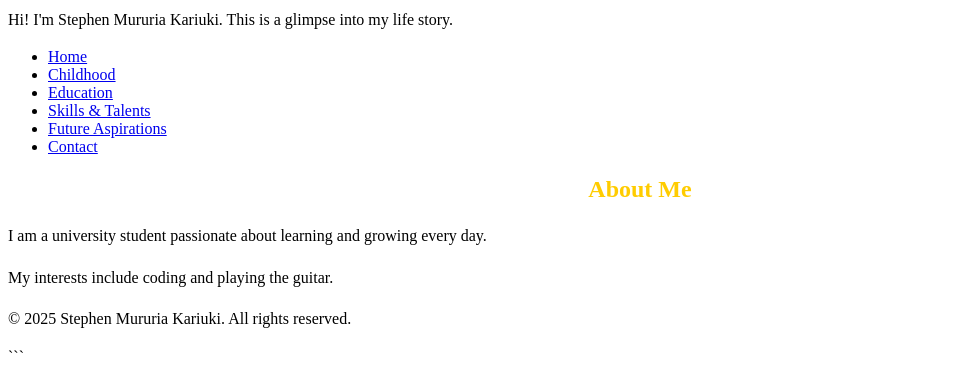
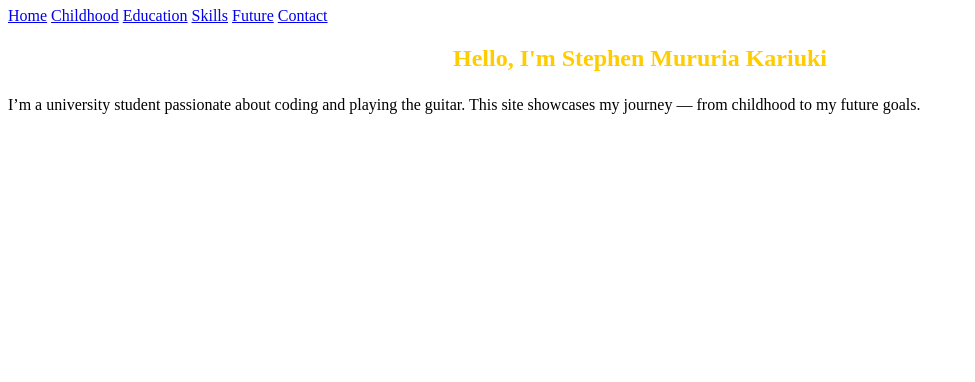
Before and after one commit to stephenmururia/Myportfolio, a plain HTML site: page index.html in a window 1280 px wide. Shown: the part 73-455 px from the top of the page, without its empty margins (0-975 px from the left). Drawn offline with Linux system fonts and the light colour scheme.

Commit message:
index.html

````diff
--- a/index.html
+++ b/index.html
@@ -1,43 +1,3 @@
-<!DOCTYPE html>
-<html lang="en">
-<head>
-  <meta charset="UTF-8" />
-  <meta name="viewport" content="width=device-width, initial-scale=1.0" />
-  <title>Stephen Mururia Kariuki - Personal Website</title>
-  <link rel="stylesheet" href="style.css" />
-</head>
-<body>
-  <header>
-    <h1>Welcome to My Personal Website</h1>
-    <p>Hi! I'm Stephen Mururia Kariuki. This is a glimpse into my life story.</p>
-  </header>
-
-  <nav>
-    <ul>
-      <li><a href="index.html">Home</a></li>
-      <li><a href="childhood.html">Childhood</a></li>
-      <li><a href="education.html">Education</a></li>
-      <li><a href="skills.html">Skills & Talents</a></li>
-      <li><a href="aspirations.html">Future Aspirations</a></li>
-      <li><a href="contact.html">Contact</a></li>
-    </ul>
-  </nav>
-
-  <main>
-    <section>
-      <h2>About Me</h2>
-      <p>I am a university student passionate about learning and growing every day.</p>
-      <p>My interests include coding and playing the guitar.</p>
-    </section>
-  </main>
-
-  <footer>
-    <p>© 2025 Stephen Mururia Kariuki. All rights reserved.</p>
-  </footer>
-</body>
-</html>
-```
-
 <!DOCTYPE html>
 <html>
 <head>
````
